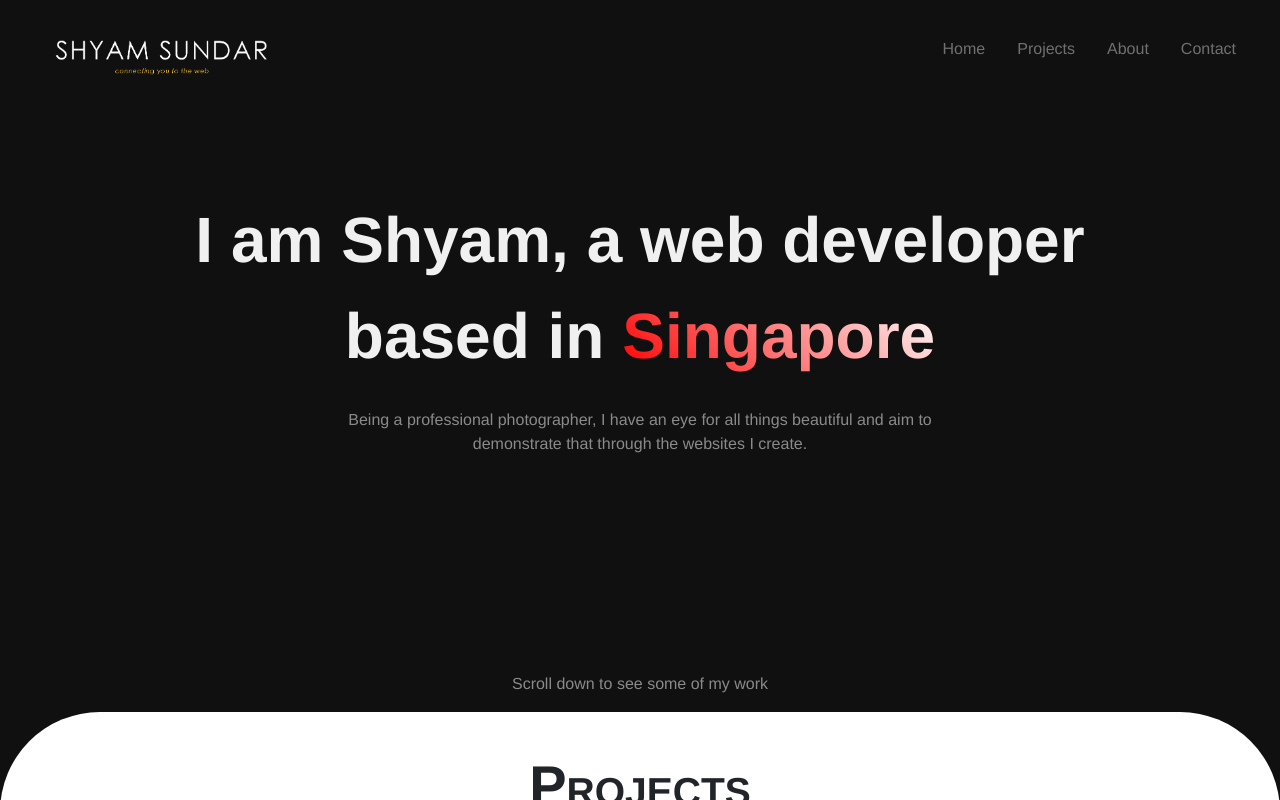
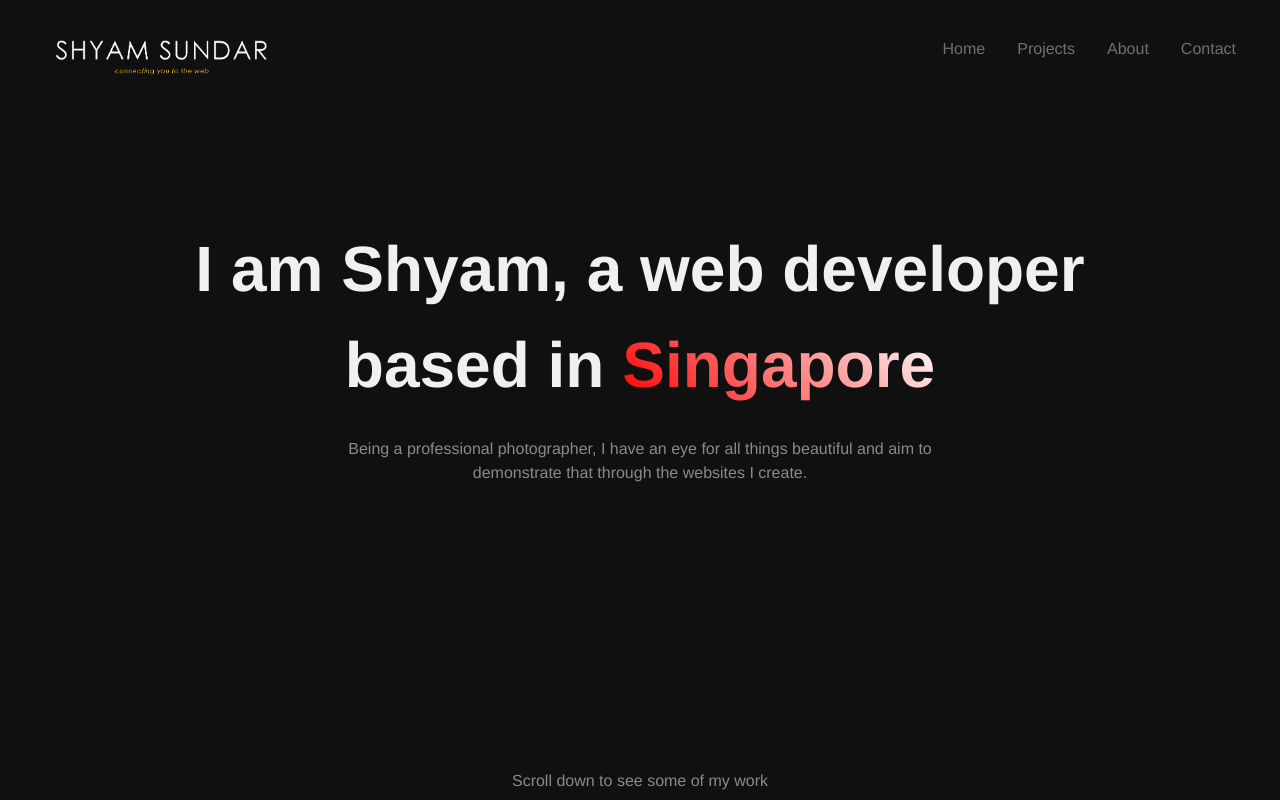
Before and after one commit to shyamsundarko/portfolioV2, a React (Create React App) app: page / in a window 1280 px wide. Shown: the top 800 px of the page. Built offline with nearby package versions, Linux system fonts and the light colour scheme.

Commit message:
update resizing

```diff
--- a/src/components/IntroComponent.js
+++ b/src/components/IntroComponent.js
@@ -4,26 +4,32 @@ import { useEffect, useState } from 'react'
 const IntroComponent = () => {
 
     const [marginScreen, setMarginScreen] = useState("21vmin");
+    const [marginScreenTop, setMarginScreenTop] = useState("21vmin");
+    useEffect(() => {
 
-    useEffect(() => {
-        if(window.innerWidth<300){
-          const marginNew = 0.13 * window.innerHeight;
-          setMarginScreen(marginNew+"vmin");
-        }
-        else if(window.innerWidth < 500){
-          const marginNew = 0.085 * window.innerHeight;
-          setMarginScreen(marginNew+"vmin");
+        if(window.innerWidth>600){
+          const marginNew = (window.innerHeight/2)*0.65;
+          const marginTop = marginNew*0.85;
+
+          setMarginScreen(marginNew+"px");
+          setMarginScreenTop(marginTop+"px");
         }
         else{
-          const marginNew = 0.03 * window.innerHeight;
-          setMarginScreen(marginNew+"vmin");
+          const marginNew = (window.innerHeight/2)*0.75;
+          const marginTop = marginNew;
+
+          setMarginScreen(marginNew+"px");
+          setMarginScreenTop(marginTop+"px");
         }
+
+
+
 
 
     },[window.innerHeight])
 
     return (
-        <Grid container id="introContainer" style={{paddingTop: marginScreen}}>
+        <Grid container id="introContainer" style={{paddingTop: marginScreenTop}}>
           <Grid item xs={1}></Grid>
           <Grid item xs={10} id="introText">I am Shyam, a web developer based in <span id='flagColors'>Singapore</span></Grid>
           <Grid item xs={1}></Grid>
```
